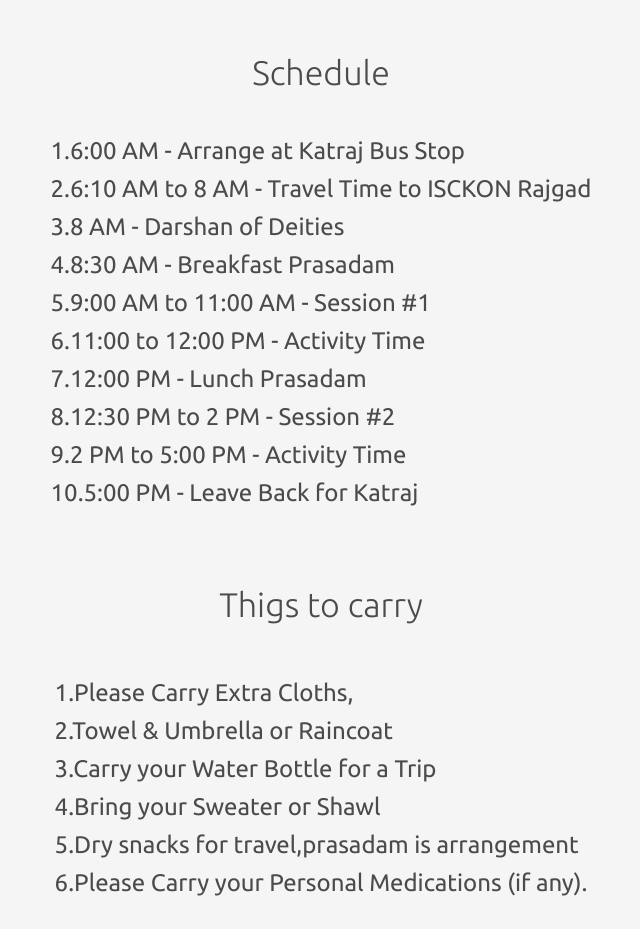
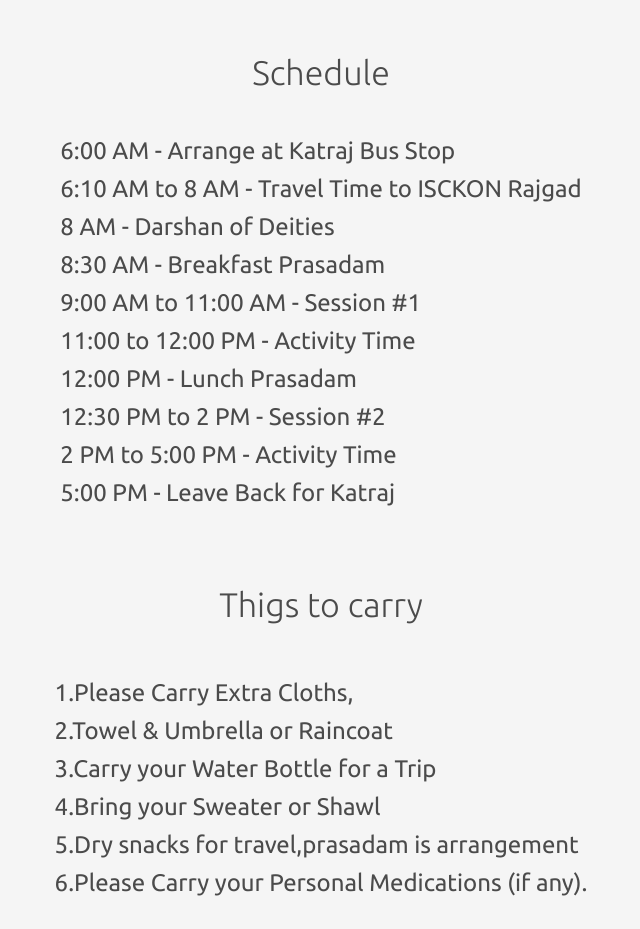
Before and after one commit to Digvijay25182316/formfrom_gihub, a React (Create React App) app: page / in a window 1280 px wide. Shown: the part 1560-2489 px from the top of the page, without its empty margins (319-959 px from the left). Built offline with nearby package versions, Linux system fonts and the light colour scheme.

Commit message:
commited

```diff
--- a/src/Form.js
+++ b/src/Form.js
@@ -2,6 +2,27 @@
 import pay from "./assets/Pay.jpeg";
 import "./Form.css";
 import { db, collection, addDoc } from "./firebase";
+const prabhus = [
+  "Sujay Nimai Prabhu",
+  "Vikram Prabhu",
+  "Shweta Mataji",
+  "HG Hari Kirtan Prabhu",
+  "HG Ramachandra Prabhu",
+  "HG Vishnu Prabhu",
+  "HG Nitya Seva Prabhu",
+  "HG Mohini Bhakti Mataji",
+  "HG Vrindavan Krishna Prabhu",
+  "HG Jagannath Suta Prabhu",
+  "HG Sudhir Priya Prabhu",
+  "HG Neelkanth Prabhu",
+  "HG Rasamrit Gaur Prabhu",
+  "HG Anupam Gopi Mataji",
+  "HG Parth Pran Prabhu",
+  "HG Achintya Lila Mataji",
+  "HG Srivatsa Chandra Prabhu",
+  "HG Jayanand Krishna Prabhu",
+];
+
 const Form = () => {
   const [isOpen, setIsOpen] = useState(true);
   const [isClicked, setIsClicked] = useState(false);
@@ -140,13 +161,10 @@
                   onChange={handleChange}
                 >
                   <option value={""}>Select an option</option>
-                  <option value={"Sujay Nimai"}>Sujay Nimai</option>
-                  <option value={"Rasamrit Gaur Prabhu"}>
-                    Rasamrit Gaur Prabhu
-                  </option>
-                  <option value={"Mukund Anand Prabhu"}>
-                    Mukund Anand Prabhu
-                  </option>
+                  {prabhus &&
+                    prabhus.map((prabhu) => (
+                      <option value={prabhu}>{prabhu}</option>
+                    ))}
                 </select>
               </div>
               <div>
@@ -189,13 +207,9 @@
                   required
                 >
                   <option value="">Select an option</option>
+                  <option value="Two Wheeler">Two Wheeler</option>
+                  <option value="Four Wheeler">Four Wheeler</option>
                   <option value="none">none</option>
-                  <option value="Im Comming By Two Wheeler">
-                    Im Comming By Two Wheeler
-                  </option>
-                  <option value="Im Comming By Four Wheeler">
-                    Im Comming By Four Wheeler
-                  </option>
                 </select>
                 {errors.travelNeeded && <span>{errors.travelNeeded}</span>}
               </div>
--- a/src/Landing_Page.jsx
+++ b/src/Landing_Page.jsx
@@ -41,16 +41,16 @@
         </div>
         <div style={{alignItems:"left",padding:"50px"}}>
           <p style={{textAlign:"center",fontSize:"34px",margin:"40px"}}>Schedule</p>
-      <p className='Schedule'>1.6:00 AM - Arrange at Katraj Bus Stop</p>
-      <p className='Schedule'>2.6:10 AM to 8 AM - Travel Time to ISCKON Rajgad</p>
-      <p className='Schedule'>3.8 AM - Darshan of Deities</p>
-      <p className='Schedule'>4.8:30 AM - Breakfast Prasadam</p>
-      <p className='Schedule'>5.9:00 AM to 11:00 AM - Session #1</p>
-      <p className='Schedule'>6.11:00 to 12:00 PM - Activity Time</p>
-      <p className='Schedule'>7.12:00 PM - Lunch Prasadam</p>
-      <p className='Schedule'>8.12:30 PM to 2 PM - Session #2</p>
-      <p className='Schedule'>9.2 PM to 5:00 PM - Activity Time</p>
-      <p className='Schedule'>10.5:00 PM - Leave Back for Katraj</p>
+      <p className='Schedule'>6:00 AM - Arrange at Katraj Bus Stop</p>
+      <p className='Schedule'>6:10 AM to 8 AM - Travel Time to ISCKON Rajgad</p>
+      <p className='Schedule'>8 AM - Darshan of Deities</p>
+      <p className='Schedule'>8:30 AM - Breakfast Prasadam</p>
+      <p className='Schedule'>9:00 AM to 11:00 AM - Session #1</p>
+      <p className='Schedule'>11:00 to 12:00 PM - Activity Time</p>
+      <p className='Schedule'>12:00 PM - Lunch Prasadam</p>
+      <p className='Schedule'>12:30 PM to 2 PM - Session #2</p>
+      <p className='Schedule'>2 PM to 5:00 PM - Activity Time</p>
+      <p className='Schedule'>5:00 PM - Leave Back for Katraj</p>
         </div>
         <div style={{alignItems:"left",margin:"23px"}}>
           <p style={{textAlign:"center",fontSize:"34px",marginBottom:"50px"}}>Thigs to carry</p>
```
